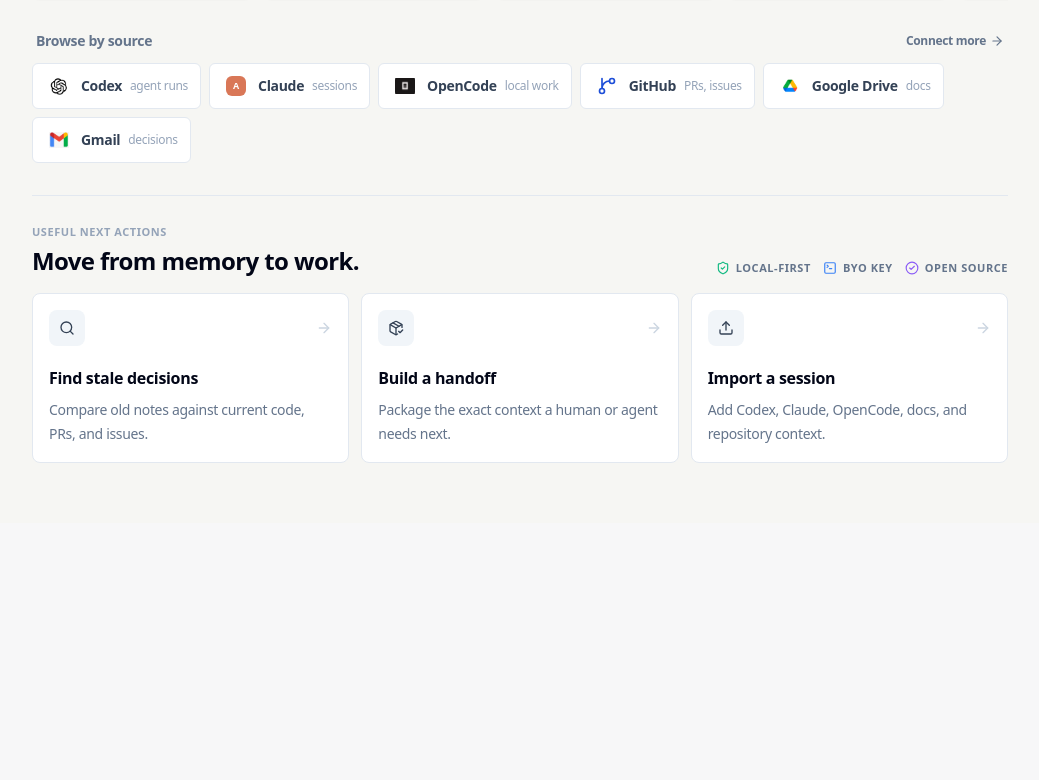
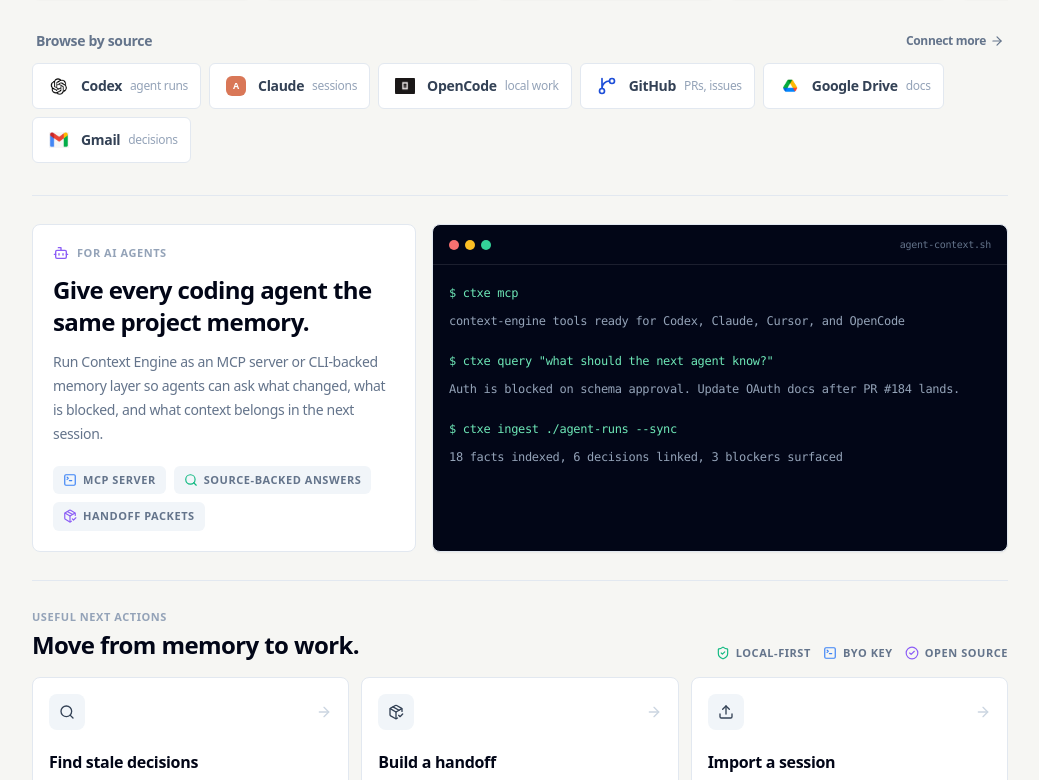
Before and after one commit to Darshan174/Context-Engine, a React (Vite) app in the folder frontend/: page / in a window 1280 px wide. Shown: the part 662-1442 px from the top of the page, without its empty margins (120-1159 px from the left). Before the commit the page ends 1185 px from the top, so only its background shows below. Built offline with nearby package versions, Linux system fonts and the light colour scheme; a web font is replaced by a local one.

Commit message:
Add agent-native landing section

```diff
--- a/frontend/src/pages/Landing.jsx
+++ b/frontend/src/pages/Landing.jsx
@@ -155,6 +155,21 @@ const ACTIONS = [
   },
 ];
 
+const AGENT_COMMANDS = [
+  {
+    prompt: "$ ctxe mcp",
+    response: "context-engine tools ready for Codex, Claude, Cursor, and OpenCode",
+  },
+  {
+    prompt: '$ ctxe query "what should the next agent know?"',
+    response: "Auth is blocked on schema approval. Update OAuth docs after PR #184 lands.",
+  },
+  {
+    prompt: "$ ctxe ingest ./agent-runs --sync",
+    response: "18 facts indexed, 6 decisions linked, 3 blockers surfaced",
+  },
+];
+
 export default function Landing() {
   const [query, setQuery] = useState("");
   const normalizedQuery = query.trim().toLowerCase();
@@ -226,6 +241,7 @@ export default function Landing() {
           <SourceDirectory />
         </section>
 
+        <AgentNativeSection />
         <ActionDirectory />
       </main>
     </div>
@@ -368,6 +384,61 @@ function SourceDirectory() {
   );
 }
 
+function AgentNativeSection() {
+  return (
+    <section className="border-t border-slate-200 py-7 dark:border-white/10">
+      <div className="grid gap-4 md:grid-cols-[0.8fr_1.2fr] md:items-stretch">
+        <div className="rounded-lg border border-slate-200 bg-white p-5 dark:border-white/10 dark:bg-white/[0.055]">
+          <div className="flex items-center gap-2 text-[11px] font-bold uppercase tracking-wider text-slate-400 dark:text-neutral-500">
+            <Bot className="h-4 w-4 text-violet-500" />
+            For AI agents
+          </div>
+          <h2 className="mt-3 text-2xl font-bold tracking-tight text-slate-950 dark:text-white">
+            Give every coding agent the same project memory.
+          </h2>
+          <p className="mt-3 text-sm leading-6 text-slate-500 dark:text-neutral-400">
+            Run Context Engine as an MCP server or CLI-backed memory layer so agents can ask what changed,
+            what is blocked, and what context belongs in the next session.
+          </p>
+          <div className="mt-5 flex flex-wrap gap-2 text-[11px] font-bold uppercase tracking-wider text-slate-500 dark:text-neutral-500">
+            <span className="inline-flex items-center gap-1.5 rounded-md bg-slate-100 px-2.5 py-1.5 dark:bg-white/10">
+              <TerminalSquare className="h-3.5 w-3.5 text-blue-500" />
+              MCP server
+            </span>
+            <span className="inline-flex items-center gap-1.5 rounded-md bg-slate-100 px-2.5 py-1.5 dark:bg-white/10">
+              <Search className="h-3.5 w-3.5 text-emerald-500" />
+              Source-backed answers
+            </span>
+            <span className="inline-flex items-center gap-1.5 rounded-md bg-slate-100 px-2.5 py-1.5 dark:bg-white/10">
+              <PackageCheck className="h-3.5 w-3.5 text-violet-500" />
+              Handoff packets
+            </span>
+          </div>
+        </div>
+
+        <div className="overflow-hidden rounded-lg border border-slate-200 bg-slate-950 text-slate-100 shadow-sm dark:border-white/10">
+          <div className="flex items-center justify-between border-b border-white/10 px-4 py-3">
+            <div className="flex items-center gap-1.5">
+              <span className="h-2.5 w-2.5 rounded-full bg-red-400" />
+              <span className="h-2.5 w-2.5 rounded-full bg-amber-400" />
+              <span className="h-2.5 w-2.5 rounded-full bg-emerald-400" />
+            </div>
+            <span className="font-mono text-[10px] text-slate-500">agent-context.sh</span>
+          </div>
+          <div className="space-y-4 px-4 py-4 font-mono text-xs leading-6">
+            {AGENT_COMMANDS.map((item) => (
+              <div key={item.prompt}>
+                <p className="text-emerald-300">{item.prompt}</p>
+                <p className="mt-1 text-slate-400">{item.response}</p>
+              </div>
+            ))}
+          </div>
+        </div>
+      </div>
+    </section>
+  );
+}
+
 function ActionDirectory() {
   return (
     <section className="border-t border-slate-200 py-7 dark:border-white/10">
```
Also changed, not shown: 1 other file (tests, documents, lock files or other folders).
